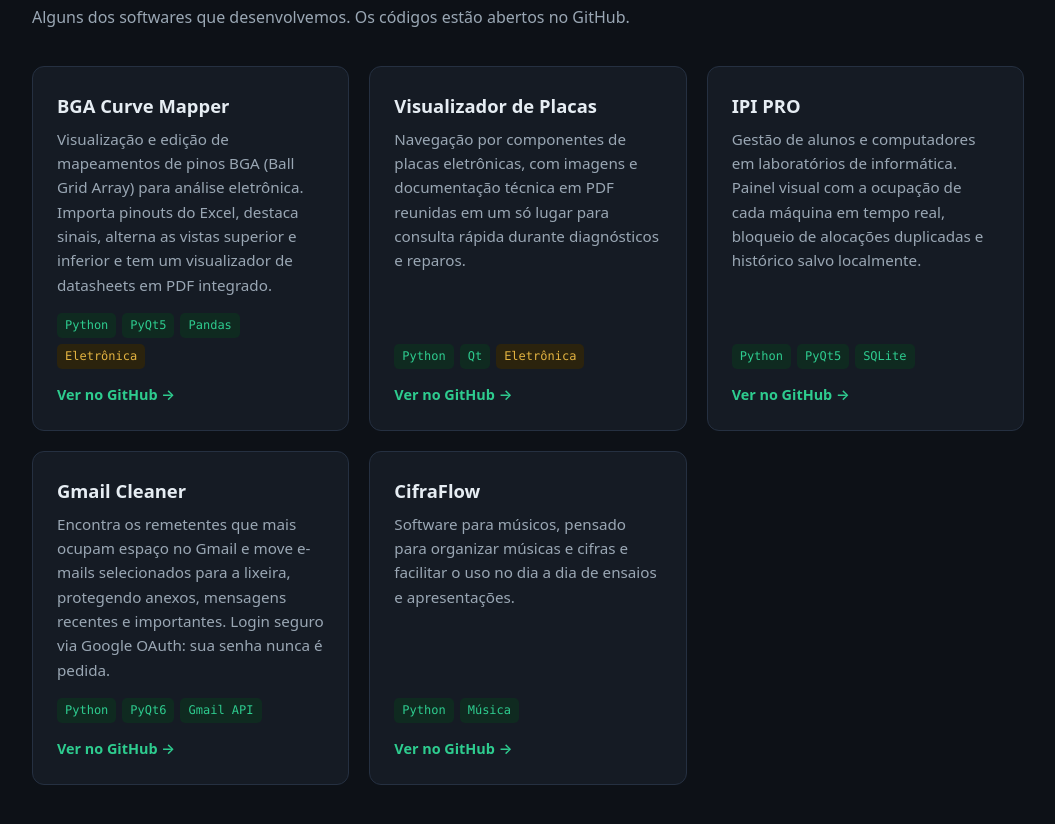
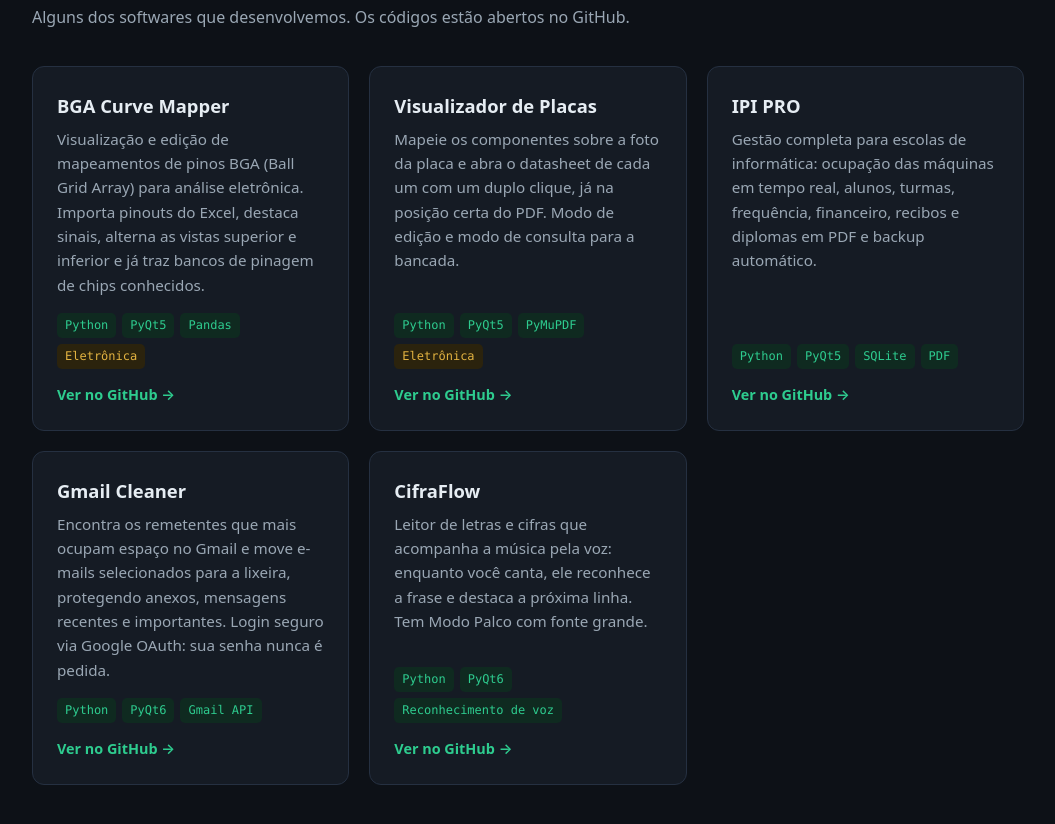
Before and after one commit to MauricioApCastro/mactecnology-site, a plain HTML site: page index.html in a window 1280 px wide. Shown: the part 700-1524 px from the top of the page, without its empty margins (112-1167 px from the left). Drawn offline with Linux system fonts and the light colour scheme.

Commit message:
Atualiza descrições dos projetos e política de privacidade (CifraFlow e IPI PRO)
Co-Authored-By: Claude Opus 5.5 <noreply@anthropic.com>
Claude-Session: https://claude.ai/code/session_01DHFAfLCXncRPTtFQSWrevR

```diff
--- a/index.html
+++ b/index.html
@@ -109,22 +109,22 @@
       <div class="grid">
         <article class="card">
           <h3>BGA Curve Mapper</h3>
-          <p>Visualização e edição de mapeamentos de pinos BGA (Ball Grid Array) para análise eletrônica. Importa pinouts do Excel, destaca sinais, alterna as vistas superior e inferior e tem um visualizador de datasheets em PDF integrado.</p>
+          <p>Visualização e edição de mapeamentos de pinos BGA (Ball Grid Array) para análise eletrônica. Importa pinouts do Excel, destaca sinais, alterna as vistas superior e inferior e já traz bancos de pinagem de chips conhecidos.</p>
           <div class="tags"><span class="tag">Python</span><span class="tag">PyQt5</span><span class="tag">Pandas</span><span class="tag hw">Eletrônica</span></div>
           <a class="more" href="https://github.com/MauricioApCastro/Bga-Curver-Mapper" target="_blank" rel="noopener">Ver no GitHub →</a>
         </article>
 
         <article class="card">
           <h3>Visualizador de Placas</h3>
-          <p>Navegação por componentes de placas eletrônicas, com imagens e documentação técnica em PDF reunidas em um só lugar para consulta rápida durante diagnósticos e reparos.</p>
-          <div class="tags"><span class="tag">Python</span><span class="tag">Qt</span><span class="tag hw">Eletrônica</span></div>
+          <p>Mapeie os componentes sobre a foto da placa e abra o datasheet de cada um com um duplo clique, já na posição certa do PDF. Modo de edição e modo de consulta para a bancada.</p>
+          <div class="tags"><span class="tag">Python</span><span class="tag">PyQt5</span><span class="tag">PyMuPDF</span><span class="tag hw">Eletrônica</span></div>
           <a class="more" href="https://github.com/MauricioApCastro/Visualizador-de-Placas" target="_blank" rel="noopener">Ver no GitHub →</a>
         </article>
 
         <article class="card">
           <h3>IPI PRO</h3>
-          <p>Gestão de alunos e computadores em laboratórios de informática. Painel visual com a ocupação de cada máquina em tempo real, bloqueio de alocações duplicadas e histórico salvo localmente.</p>
-          <div class="tags"><span class="tag">Python</span><span class="tag">PyQt5</span><span class="tag">SQLite</span></div>
+          <p>Gestão completa para escolas de informática: ocupação das máquinas em tempo real, alunos, turmas, frequência, financeiro, recibos e diplomas em PDF e backup automático.</p>
+          <div class="tags"><span class="tag">Python</span><span class="tag">PyQt5</span><span class="tag">SQLite</span><span class="tag">PDF</span></div>
           <a class="more" href="https://github.com/MauricioApCastro/Ipi_Manager" target="_blank" rel="noopener">Ver no GitHub →</a>
         </article>
 
@@ -137,8 +137,8 @@
 
         <article class="card">
           <h3>CifraFlow</h3>
-          <p>Software para músicos, pensado para organizar músicas e cifras e facilitar o uso no dia a dia de ensaios e apresentações.</p>
-          <div class="tags"><span class="tag">Python</span><span class="tag">Música</span></div>
+          <p>Leitor de letras e cifras que acompanha a música pela voz: enquanto você canta, ele reconhece a frase e destaca a próxima linha. Tem Modo Palco com fonte grande.</p>
+          <div class="tags"><span class="tag">Python</span><span class="tag">PyQt6</span><span class="tag">Reconhecimento de voz</span></div>
           <a class="more" href="https://github.com/MauricioApCastro/cifraflow" target="_blank" rel="noopener">Ver no GitHub →</a>
         </article>
       </div>
```
Also changed, not shown: privacidade.html (+17 -2 lines).
